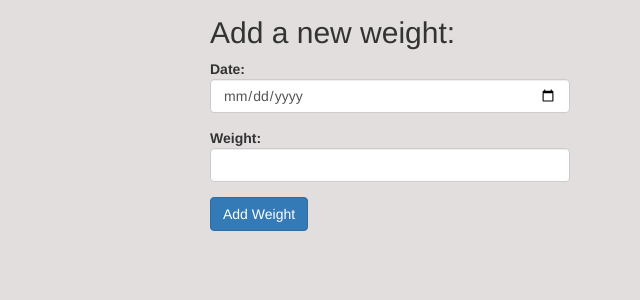
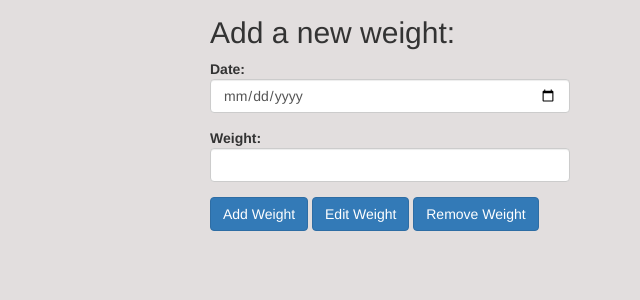
Before and after one commit to wolff215/calc, a Flask app: template templates/weight.html in a window 1280 px wide. Shown: the part 451-751 px from the top of the page, without its empty margins (640-1280 px from the left). Run offline with Flask 2, Linux system fonts and the light colour scheme; the template is opened without the code that fills it, so the values that code supplies are empty; parts of the project's set-up code (start-up, migrations or seed data) failed here and were passed over; some libraries are stand-ins or nearby versions.

Commit message:
made add weight work and added buttons for edit/remove weights

```diff
--- a/app.py
+++ b/app.py
@@ -1,5 +1,5 @@
-from flask import Flask, render_template
-from calc import check_activities, athlete_info, athlete_weights
+from flask import Flask, render_template, request
+from calc import check_activities, athlete_info, athlete_weights, add_weight
 
 app = Flask(__name__)
 
@@ -16,5 +16,18 @@ def weight():
     athlete = athlete_info()
     return render_template('weight.html', athlete=athlete, weights=weights)
 
+@app.route('/add_weight', methods=['POST'])
+def add_wgt():
+    date = request.form["date"]
+    weight = float(request.form["weight"])
+    unit = request.form["unit"]
+    if unit == "kg":
+        weight = kg_to_lbs(weight) # convert to lbs if unit is kg
+    add_weight([1,date,weight])
+    return "Weight added successfully"
+
+def kg_to_lbs(weight):
+    return weight / 0.453592
+
 if __name__ == '__main__':
     app.run(debug=True)
--- a/calc.py
+++ b/calc.py
@@ -179,3 +179,5 @@ def change_date(date_before, date_after):
     with open("weight_data.csv", mode="w", newline="") as file:
         writer = csv.writer(file)
         writer.writerows(rows)
+
+#add_weight(["1","2023-02-20T13:16:58.000Z","252.3"])
--- a/static/scripts.js
+++ b/static/scripts.js
@@ -6,6 +6,9 @@ google.charts.setOnLoadCallback(drawChart);
 
 // Get weight data from window object
 var wgt = window.wgt;
+
+// Get the HTML element for result display
+const resultDisplay = document.getElementById('btn-result');
 
 // Draw the chart using Google Charts library
 function drawChart() {
@@ -30,7 +33,7 @@ function drawChart() {
           'ui': {
             'labelStacking': 'vertical',
             'format': {
-              'pattern': 'MM/dd/yyyy'
+              'pattern': 'MMM dd YYYY'
             }
           }
         }
@@ -136,7 +139,53 @@ function drawChart() {
     // Get the HTML element for weight display
     const weightDisplay = document.querySelector('.jumbotron h3');
 
+    // Add an event listener for the 'select' event
+    google.visualization.events.addListener(chart, 'select', function() {
+        // Get the selected item from the chart
+        var selectedItem = chart.getChart().getSelection()[0];
+        if (selectedItem) {
+        // Get the date and weight values from the selected item
+        var date = data.getValue(selectedItem.row, 0);
+        var weight = data.getValue(selectedItem.row, 1);
+
+        // Fill in the date and weight fields with the selected values
+        document.getElementById('date-input').value = date.toISOString().substring(0,10);
+        document.getElementById('weight-input').value = weight;
+        }
+    });
+
+
     // Draw the chart with the slider and chart wrapper
     dashboard.bind(dateRangeSlider, chart);
     dashboard.draw(data);
 };
+
+
+$("#add-weight-btn").click(function(event) {
+    event.preventDefault(); // prevent form submission
+
+    // get values from form inputs
+    var date = $("#date-input").val();
+    var weight = $("#weight-input").val();
+    var unit = $("input[name='unit']:checked").val();
+    var time = new Date().toISOString().slice(10);
+    date = date + time;
+
+    // send AJAX request to Flask endpoint
+    $.ajax({
+        url: "/add_weight",
+        type: "POST",
+        data: {
+            "date": date,
+            "weight": weight,
+            "unit": unit
+        },
+        success: function(response) {
+            console.log(response);
+            resultDisplay.textContent = response;
+        },
+        error: function(error) {
+            console.log(error);
+        }
+    });
+});
--- a/static/styles.css
+++ b/static/styles.css
@@ -33,7 +33,20 @@ body {
 
 .table td {
   text-align: center;
+  vertical-align: middle;
   font-size: 175%;
+}
+
+.table > thead > tr > th,
+.table > tbody > tr > th,
+.table > tfoot > tr > th,
+.table > thead > tr > td,
+.table > tbody > tr > td,
+.table > tfoot > tr > td {
+  padding: 8px;
+  line-height: 1.42857143;
+  vertical-align: middle;
+  border-top: 1px solid #ddd;
 }
 
 .container {
--- a/templates/base.html
+++ b/templates/base.html
@@ -7,6 +7,7 @@
     <link rel="stylesheet" href="https://maxcdn.bootstrapcdn.com/bootstrap/3.3.7/css/bootstrap.min.css">
     <link rel="stylesheet" type="text/css" href="{{ url_for('static', filename='styles.css') }}">
     <script src="https://www.gstatic.com/charts/loader.js"></script>
+    <script src="https://code.jquery.com/jquery-3.6.0.min.js"></script>
   </head>
 
   <body>
--- a/templates/mileage.html
+++ b/templates/mileage.html
@@ -21,11 +21,11 @@
           <tr>
             <td>{{ entry.week }}</td>
             <td {% if entry.mileage < entry.week_avg %}style="background-color: #ffdddd;"{% else %}style="background-color: #90EE90;"{% endif %}>
-              {{ entry.mileage|round(3) }} miles<br> (
+              {{entry.mileage|round(3)}} miles<br> (
               {% if entry.mileage < entry.week_avg %}
-                  -{{ (entry.week_avg - entry.mileage)|round(3) }}
+                  -{{(entry.week_avg - entry.mileage)|round(3)}}
               {% else %}
-                  +{{ (entry.mileage - entry.week_avg)|round(3) }}
+                  +{{(entry.mileage - entry.week_avg)|round(3)}}
               {% endif %})
               </td>
           </tr>
--- a/templates/weight.html
+++ b/templates/weight.html
@@ -42,17 +42,22 @@
               <h2 class="card-title">Add a new weight:</h2>
             </div>
             <div class="card-body">
-              <form>
+              <form id="add-weight-form">
                 <div class="form-group">
                   <label for="date-input">Date:</label>
                   <input type="date" id="date-input" class="form-control">
                 </div>
                 <div class="form-group">
                   <label for="weight-input">Weight:</label>
-                  <input type="number" id="weight-input" class="form-control" step="0.01">
+                  <input type="number" id="weight-input" class="form-control" step="0.1">
                 </div>
-                <button type="button" class="btn btn-primary" id="add-weight-btn">Add Weight</button>
+                <button type="submit" class="btn btn-primary" id="add-weight-btn">Add Weight</button>
+                <button type="submit" class="btn btn-primary" id="edit-weight-btn">Edit Weight</button>
+                <button type="submit" class="btn btn-primary" id="remove-weight-btn">Remove Weight</button>
               </form>
+              <div>
+                <h2 id="btn-result"></h2>
+              </div>
             </div>
         </div>
       </div>
```
Also changed, not shown: weight_data.csv (line endings or trailing spaces), 1 other file.
